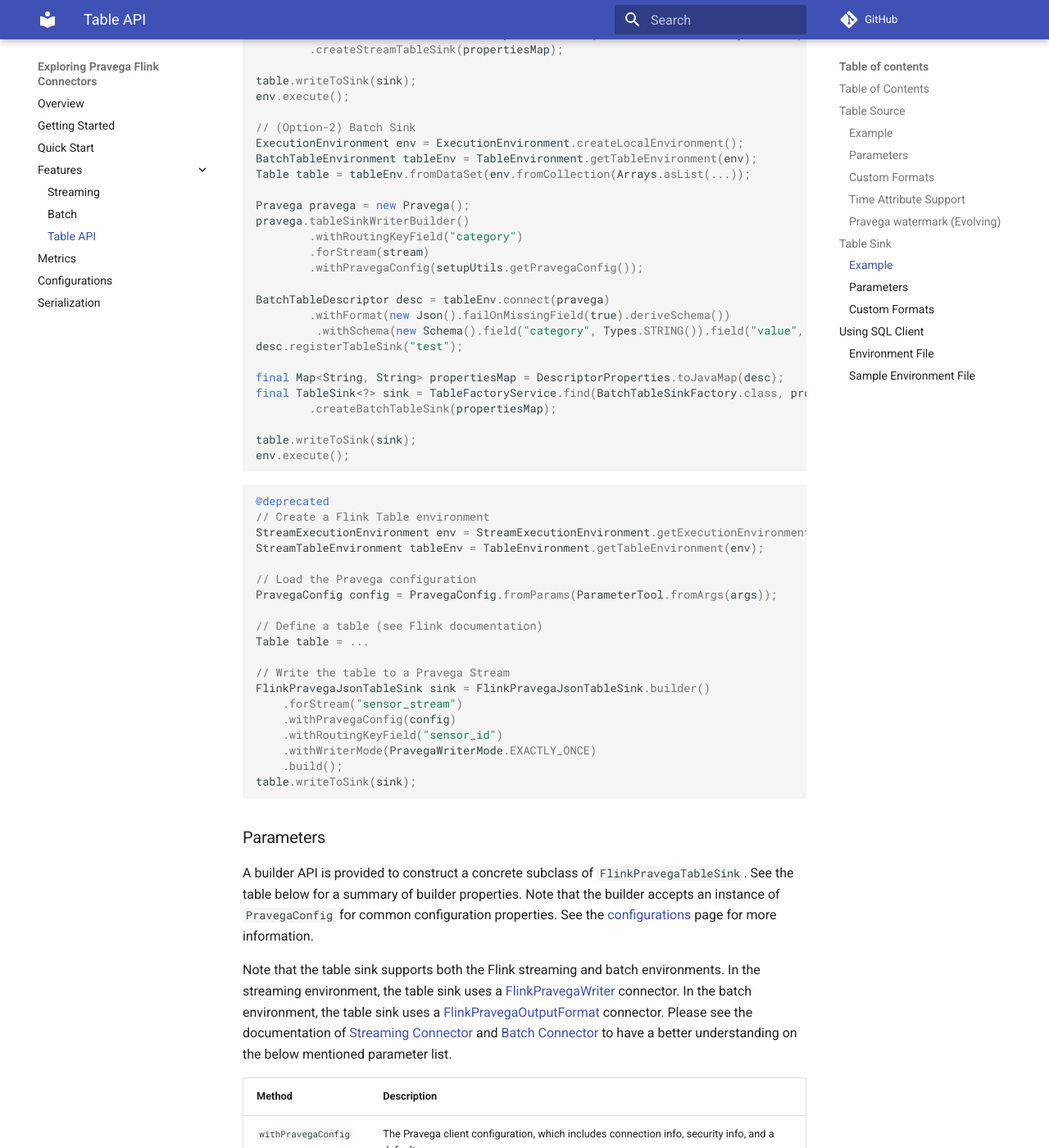
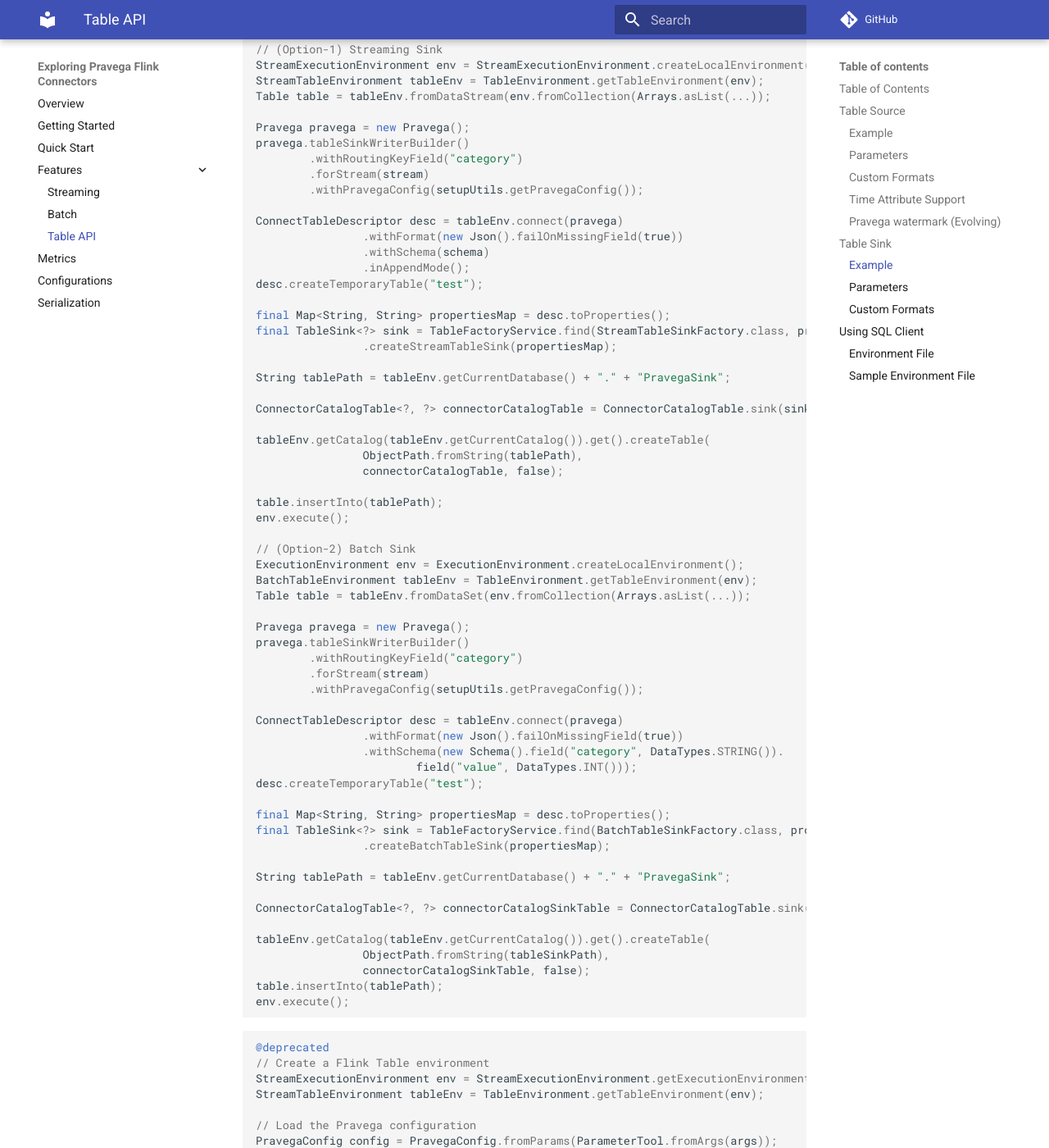
Before and after one commit to pravega/flink-connectors, an MkDocs documentation site: the page built from documentation/src/docs/table-api.md, in a window 1280 px wide and 1400 px high, scrolled down 6137 px. Shown: the whole window at 82% size. Built offline with MkDocs 1.6.1 and Material for MkDocs 9.7.7, drawn with Linux system fonts in a browser that asks for light colours; comment, search, counter and statistics services are not loaded; some of the changed text lies outside the part shown.

Commit message:
[issue-357] Replace table-api
Signed-off-by: AlexanderZhao1 <Alexander_Zhao@dell.com>

````diff
--- a/documentation/src/docs/table-api.md
+++ b/documentation/src/docs/table-api.md
@@ -35,11 +35,11 @@
 ```java
 // define table schema definition
 Schema schema = new Schema()
-        .field("user", Types.STRING)
-        .field("uri", Types.STRING)
-        .field("accessTime", Types.SQL_TIMESTAMP).rowtime(
-                new Rowtime().timestampsFromField("accessTime")
-                        .watermarksPeriodicBounded(30000L));
+                .field("user", DataTypes.STRING())
+                .field("uri", DataTypes.STRING())
+                .field("accessTime", DataTypes.TIMESTAMP(3)).rowtime(
+                        new Rowtime().timestampsFromField("accessTime")
+                                       .watermarksPeriodicBounded(30000L));
 
 // define pravega reader configurations using Pravega descriptor
 Pravega pravega = new Pravega();
@@ -53,8 +53,8 @@
 StreamExecutionEnvironment execEnvRead = StreamExecutionEnvironment.getExecutionEnvironment();
 StreamTableEnvironment tableEnv = StreamTableEnvironment.create(execEnvRead);
 
- ConnectTableDescriptor desc = tableEnv.connect(pravega)
-                .withFormat(new Json().failOnMissingField(true).deriveSchema())
+ConnectTableDescriptor desc = tableEnv.connect(pravega)
+                .withFormat(new Json().failOnMissingField(true))
                 .withSchema(schema)
                 .inAppendMode();
 
@@ -62,7 +62,17 @@
 final TableSource<?> source = TableFactoryService.find(StreamTableSourceFactory.class, propertiesMap)
         .createStreamTableSource(propertiesMap);
 
-tableEnv.registerTableSource("MyTableRow", source);
+String tableSourcePath = tableEnv.getCurrentDatabase() + "." + "MyTableRow";
+
+ConnectorCatalogTable<?, ?> connectorCatalogSourceTable = ConnectorCatalogTable.source(source, false);
+
+tableEnv.getCatalog(tableEnv.getCurrentCatalog()).get().createTable(
+                ObjectPath.fromString(tableSourcePath),
+                connectorCatalogSourceTable, false);
+
+//@Deprecated in 1.11
+//tableEnv.registerTableSource("MyTableRow", source);
+
 String sqlQuery = "SELECT user, count(uri) from MyTableRow GROUP BY user";
 Table result = tableEnv.sqlQuery(sqlQuery);
 ...
@@ -72,14 +82,23 @@
 BatchTableEnvironment tableEnv = BatchTableEnvironment.create(execEnvRead);execEnvRead.setParallelism(1);
 
 ConnectTableDescriptor desc = tableEnv.connect(pravega)
-                .withFormat(new Json().failOnMissingField(true).deriveSchema())
+                .withFormat(new Json().failOnMissingField(true))
                 .withSchema(schema);
 
 final Map<String, String> propertiesMap = desc.toProperties();
 final TableSource<?> source = TableFactoryService.find(BatchTableSourceFactory.class, propertiesMap)
         .createBatchTableSource(propertiesMap);
 
-tableEnv.registerTableSource("MyTableRow", source);
+String tableSourcePath = tableEnv.getCurrentDatabase() + "." + "MyTableRow";
+
+ConnectorCatalogTable<?, ?> connectorCatalogSourceTable = ConnectorCatalogTable.source(source, true);
+
+tableEnv.getCatalog(tableEnv.getCurrentCatalog()).get().createTable(
+                ObjectPath.fromString(tableSourcePath),
+                connectorCatalogSourceTable, false);
+
+// @Deprecated in Flink 1.11
+//tableEnv.registerTableSource("MyTableRow", source);
 String sqlQuery = "SELECT ...";
 
 Table result = tableEnv.sqlQuery(sqlQuery);
@@ -223,17 +242,25 @@
         .forStream(stream)
         .withPravegaConfig(setupUtils.getPravegaConfig());
 
-StreamTableDescriptor desc = tableEnv.connect(pravega)
-        .withFormat(new Json().failOnMissingField(true).deriveSchema())
-        .withSchema(new Schema().field("category", Types.STRING()).field("value", Types.INT()))
-        .inAppendMode();
-desc.registerTableSink("test");
+ConnectTableDescriptor desc = tableEnv.connect(pravega)
+                .withFormat(new Json().failOnMissingField(true))
+                .withSchema(schema)
+                .inAppendMode();
+desc.createTemporaryTable("test");
 
-final Map<String, String> propertiesMap = DescriptorProperties.toJavaMap(desc);
+final Map<String, String> propertiesMap = desc.toProperties();
 final TableSink<?> sink = TableFactoryService.find(StreamTableSinkFactory.class, propertiesMap)
-        .createStreamTableSink(propertiesMap);
+                .createStreamTableSink(propertiesMap);
 
-table.writeToSink(sink);
+String tablePath = tableEnv.getCurrentDatabase() + "." + "PravegaSink";
+
+ConnectorCatalogTable<?, ?> connectorCatalogTable = ConnectorCatalogTable.sink(sink, false);
+
+tableEnv.getCatalog(tableEnv.getCurrentCatalog()).get().createTable(
+                ObjectPath.fromString(tablePath),
+                connectorCatalogTable, false);
+
+table.insertInto(tablePath);
 env.execute();
 
 // (Option-2) Batch Sink
@@ -247,16 +274,24 @@
         .forStream(stream)
         .withPravegaConfig(setupUtils.getPravegaConfig());
 
-BatchTableDescriptor desc = tableEnv.connect(pravega)
-        .withFormat(new Json().failOnMissingField(true).deriveSchema())
-         .withSchema(new Schema().field("category", Types.STRING()).field("value", Types.INT()));
-desc.registerTableSink("test");
+ConnectTableDescriptor desc = tableEnv.connect(pravega)
+                .withFormat(new Json().failOnMissingField(true))
+                .withSchema(new Schema().field("category", DataTypes.STRING()).
+                        field("value", DataTypes.INT()));
+desc.createTemporaryTable("test");
 
-final Map<String, String> propertiesMap = DescriptorProperties.toJavaMap(desc);
+final Map<String, String> propertiesMap = desc.toProperties();
 final TableSink<?> sink = TableFactoryService.find(BatchTableSinkFactory.class, propertiesMap)
-        .createBatchTableSink(propertiesMap);
+                .createBatchTableSink(propertiesMap);
 
-table.writeToSink(sink);
+String tablePath = tableEnv.getCurrentDatabase() + "." + "PravegaSink";
+
+ConnectorCatalogTable<?, ?> connectorCatalogSinkTable = ConnectorCatalogTable.sink(sink, true);
+
+tableEnv.getCatalog(tableEnv.getCurrentCatalog()).get().createTable(
+                ObjectPath.fromString(tableSinkPath),
+                connectorCatalogSinkTable, false);
+table.insertInto(tablePath);
 env.execute();
 ```
 
````
